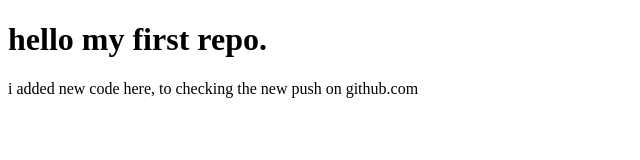
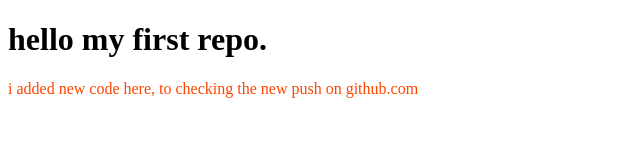
Before and after one commit to rostamali/first-repo, a plain HTML site: page index.html in a window 1280 px wide. Shown: the whole page, without its empty margins (0-640 px from the left). Drawn offline with Linux system fonts and the light colour scheme.

Commit message:
add with new css file

```diff
--- a/index.html
+++ b/index.html
@@ -5,6 +5,7 @@
     <meta http-equiv="X-UA-Compatible" content="IE=edge">
     <meta name="viewport" content="width=device-width, initial-scale=1.0">
     <title>My first repo</title>
+    <link rel="stylesheet" href="style.css">
 </head>
 <body>
     <h1>hello my first repo.</h1>
--- /dev/null
+++ b/style.css
@@ -0,0 +1,3 @@
+p{
+    color: orangered;
+}
```
